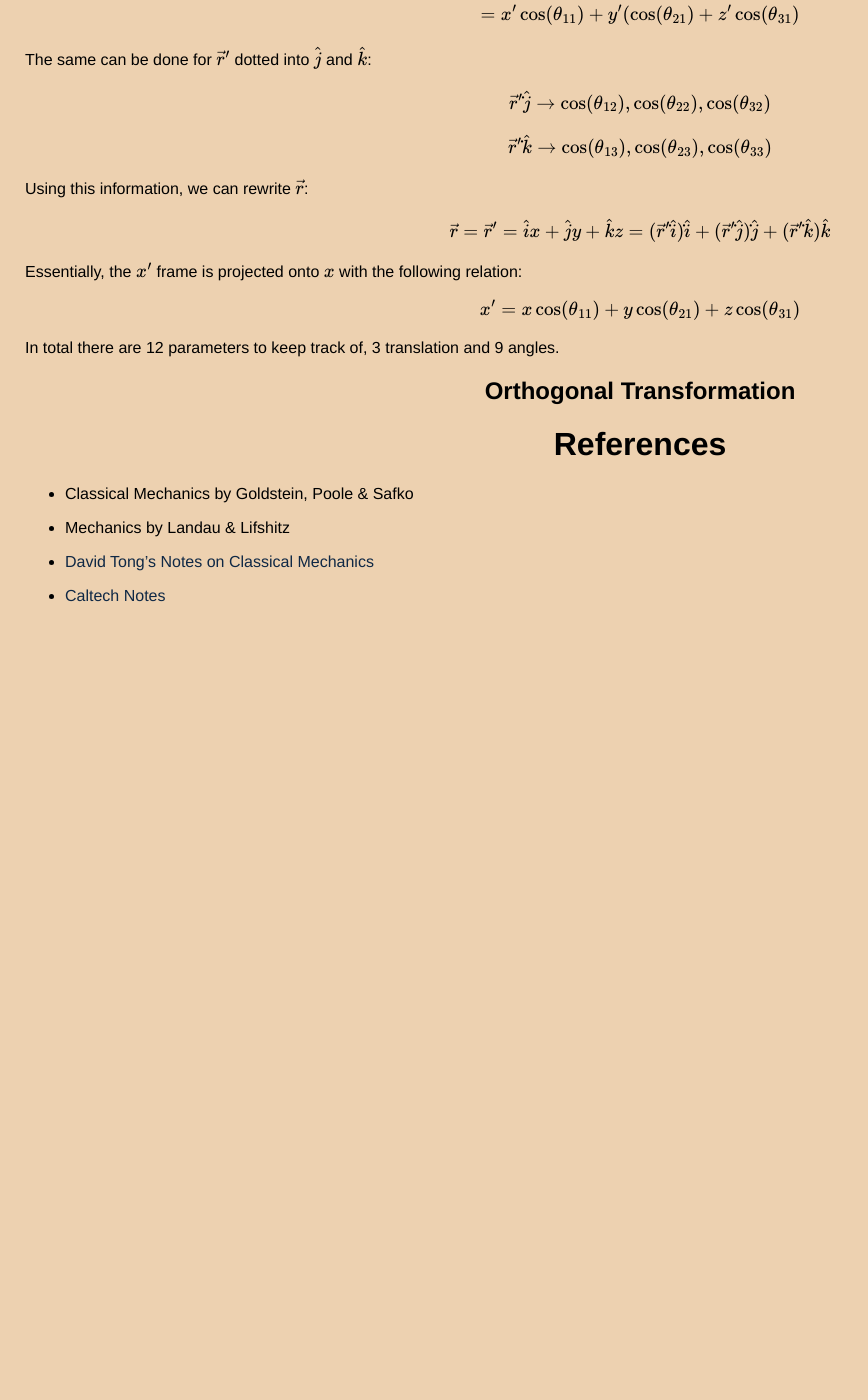
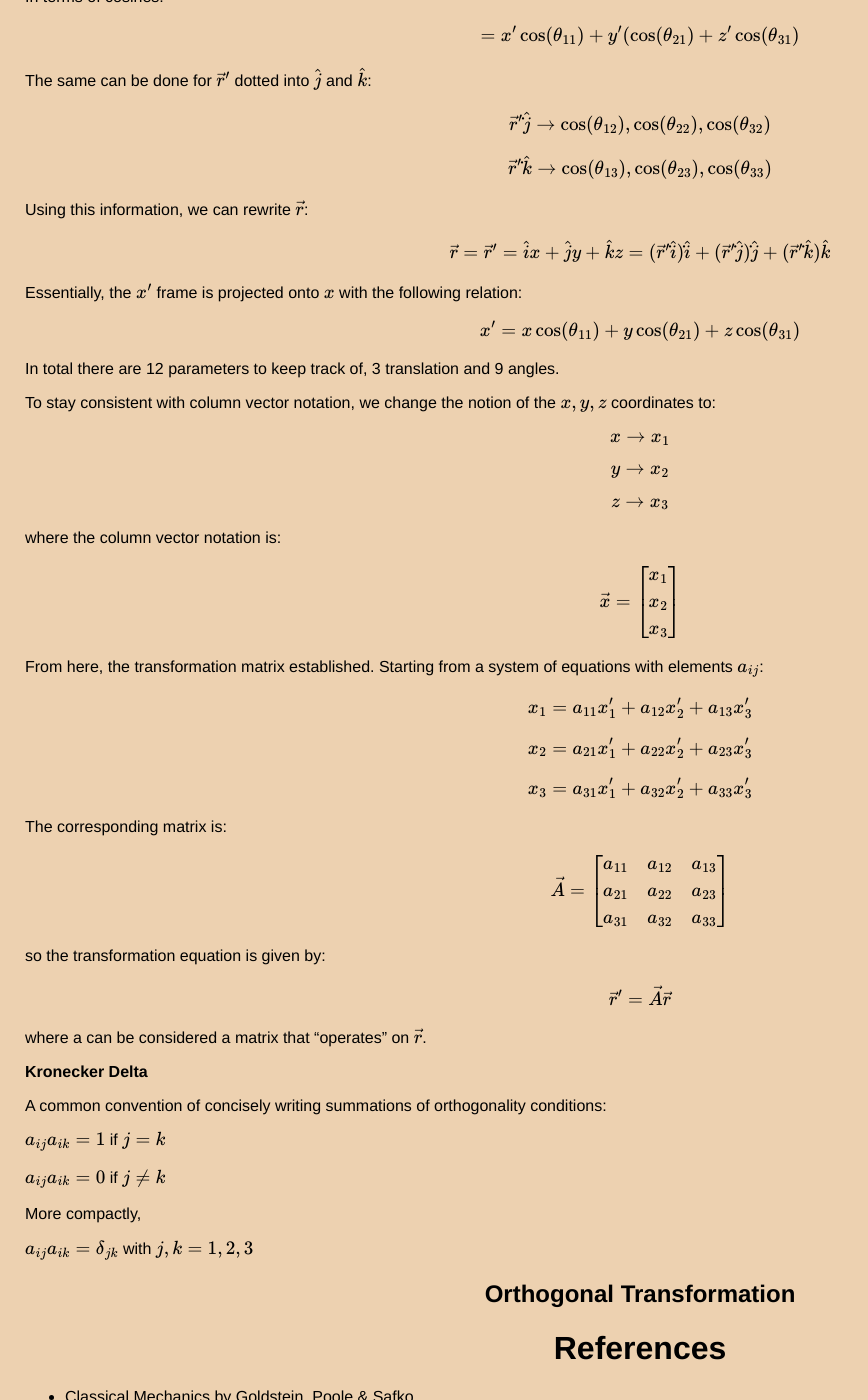
Before and after one commit to thaihangchung7/thaihangchung7.github.io, a Jekyll site: the page built from _notes/classical.md, in a window 1280 px wide and 1400 px high, scrolled down 30423 px. Shown: the whole window, without its empty margins (0-868 px from the left). Built offline with Jekyll 4.4.1, drawn with Linux system fonts in a browser that asks for light colours; formulas are drawn with MathJax 3; before the commit the page ends 31053 px from its top, so only the background shows below that; some of the changed text lies outside the part shown.

Commit message:
Rotation matrix and kronecker delta

```diff
--- a/_notes/classical.md
+++ b/_notes/classical.md
@@ -1234,7 +1234,7 @@ A rigid body is defined as a system of mass points remaining at a constant dista
 
 [insert a nice photo of a rigid body here?]
 
-There are two coordinate systems to pay attention to: the standard $$x,y,z$$ frame and the frame relative to the center of mass $$x',y',z'$$.
+There are two coordinate systems to pay attention to: the standard $$x,y,z$$ frame and the frame relative to the center of mass $$x',y',z'$$. The goal is to establish a flow of information from $$\{ x, y, z\}$$ to $$\{x',y',z'\}$$.
 
 Vector $$\vec{R}$$ points from the origin to the center of mass and is described by the three coordinates:
 
@@ -1290,6 +1290,65 @@ $$x' = x \cos(\theta_{11}) + y \cos(\theta_{21}) + z \cos(\theta_{31}) $$
 
 In total there are 12 parameters to keep track of, 3 translation and 9 angles.
 
+To stay consistent with column vector notation, we change the notion of the $$x,y,z$$ coordinates to:
+
+$$ x \rightarrow x_{1}$$
+
+$$ y \rightarrow x_{2}$$
+
+$$ z \rightarrow x_{3}$$
+
+where the column vector notation is:
+
+$$ \vec{x} =
+\begin{bmatrix}
+x_{1}\\
+x_{2}\\
+x_{3}
+\end{bmatrix}
+$$
+
+From here, the transformation matrix established. Starting from a system of equations with elements $$a_{ij}$$:
+
+$$ x_{1} = a_{11} x_{1}' + a_{12} x_{2}' + a_{13} x_{3}' $$
+
+$$ x_{2} = a_{21} x_{1}' + a_{22} x_{2}' + a_{23} x_{3}' $$
+
+$$ x_{3} = a_{31} x_{1}' + a_{32} x_{2}' + a_{33} x_{3}' $$
+
+The corresponding matrix is:
+
+$$\vec{A} =
+\begin{bmatrix}
+a_{11} & a_{12} & a_{13} \\
+a_{21} & a_{22} & a_{23} \\
+a_{31} & a_{32} & a_{33}
+\end{bmatrix}
+$$
+
+so the transformation equation is given by:
+
+$$ \vec{r}' = \vec{A} \vec{r} $$
+
+where a can be considered a matrix that "operates" on $$\vec{r}$$.
+
+**Kronecker Delta**
+
+A common convention of concisely writing summations of orthogonality conditions:
+
+$$a_{ij} a_{ik} = 1$$ if $$j=k$$
+
+$$a_{ij} a_{ik} = 0$$ if $$j \neq k$$
+
+More compactly,
+
+$$ a_{ij} a_{ik} = \delta_{jk} $$ with $$j,k = 1,2,3$$
+
+
+
+
+
+
 ## Orthogonal Transformation
 
 
```
